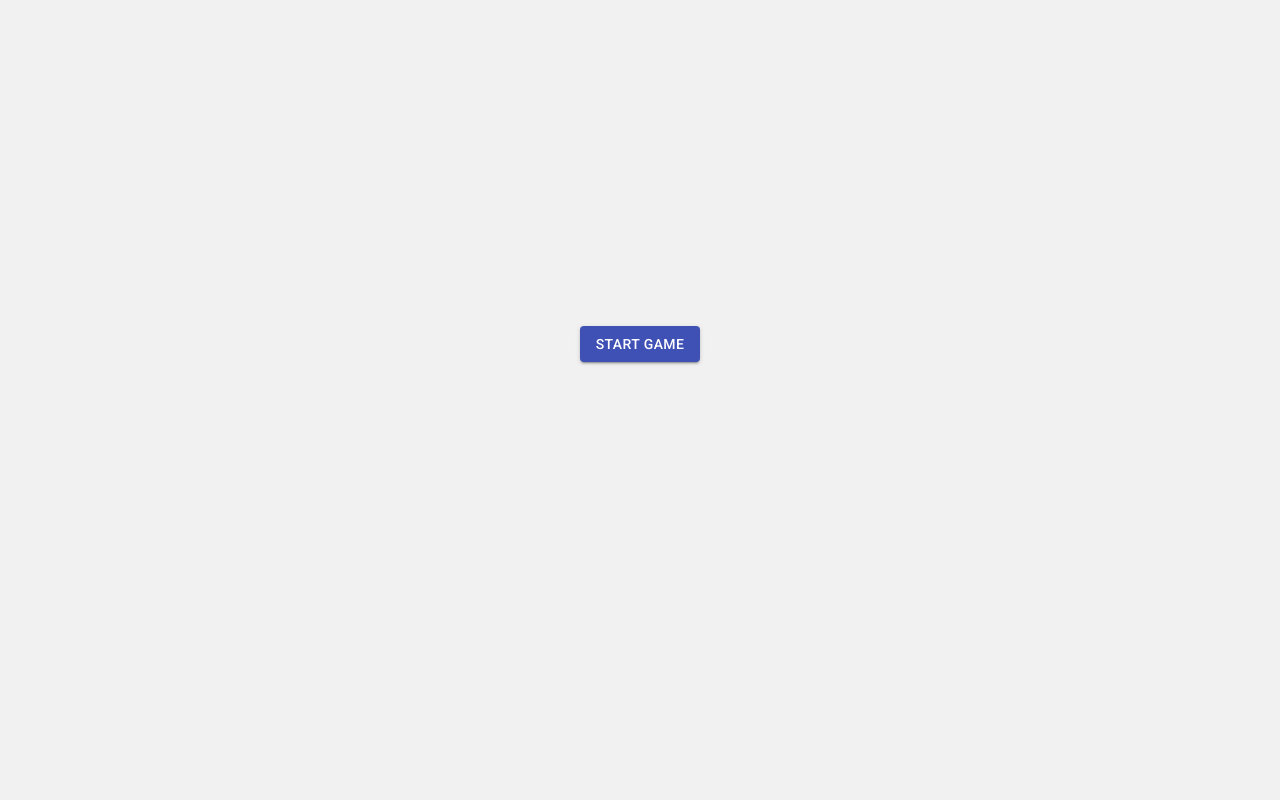
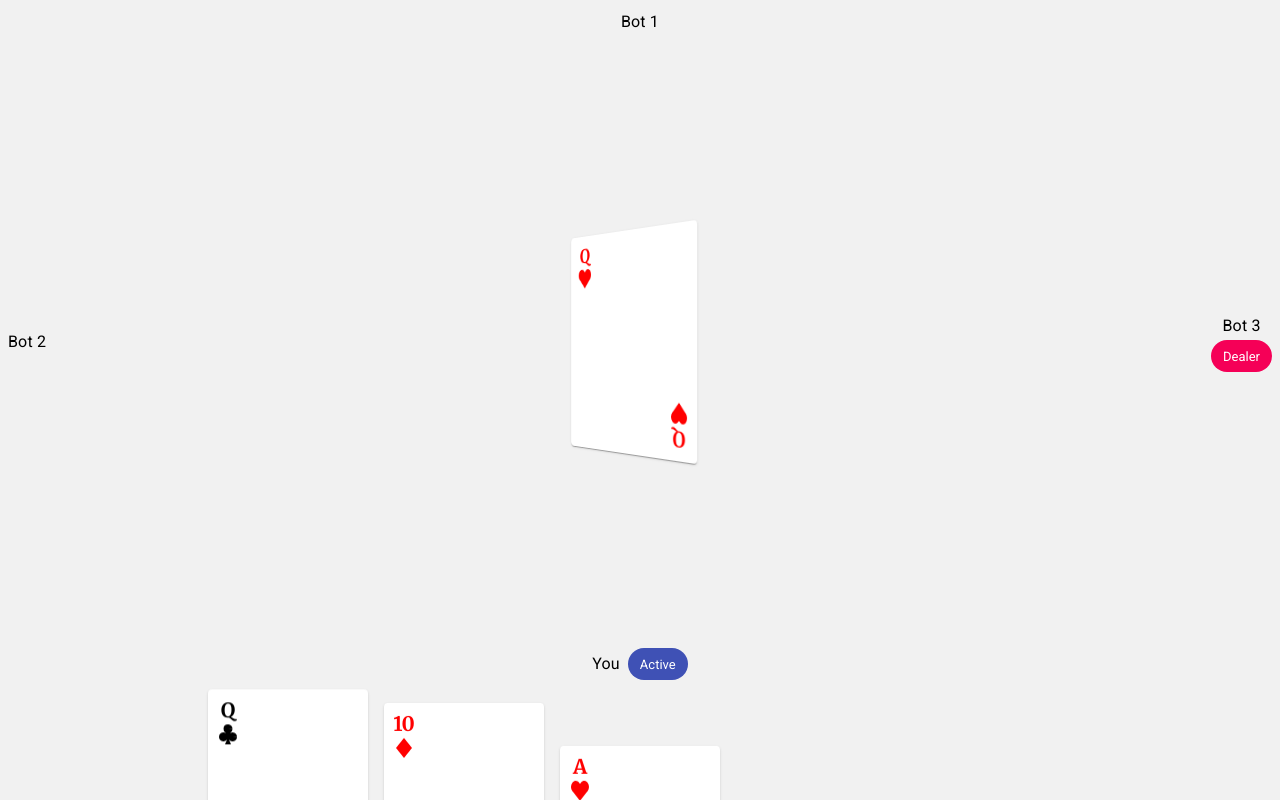
Before and after one commit to kylehoover/euchre, a React (Create React App) app in the folder client/: page / in a window 1280 px wide. Built offline with nearby package versions, Linux system fonts and the light colour scheme.

Commit message:
Improve card flip animation

```diff
--- a/client/src/components/game/Game.tsx
+++ b/client/src/components/game/Game.tsx
@@ -25,7 +25,7 @@ export function Game() {
         isCurrentUser: true,
       }),
     );
-    // dispatch(gameActions.startGame());
+    dispatch(gameActions.startGame());
     // dispatch(gameActions.dealCards());
   }, [dispatch]);
 
--- a/client/src/components/game/Hand.tsx
+++ b/client/src/components/game/Hand.tsx
@@ -4,6 +4,8 @@ import { Card } from "../../types";
 import { sortCards } from "../../gameHelpers";
 import { useAppSelector } from "../../store";
 import "./Hand.scss";
+
+const AnimatedPlayingCard = animated(PlayingCard);
 
 function getKey({ suit, value }: Card): string {
   return `${value}-${suit}`;
@@ -21,19 +23,13 @@ export function Hand() {
     from: { transform: "translateY(16rem)" },
   });
 
-  // if (hand.length === 0) {
-  //   return null;
-  // }
-
   return (
     <div className="Hand">
       {trail.map((props, index) => {
         const card = sortedHand[index];
 
         return (
-          <animated.div style={props} key={getKey(card)}>
-            <PlayingCard card={card} />
-          </animated.div>
+          <AnimatedPlayingCard card={card} style={props} key={getKey(card)} />
         );
       })}
     </div>
--- a/client/src/components/game/PlayingCard.scss
+++ b/client/src/components/game/PlayingCard.scss
@@ -1,29 +1,31 @@
 .PlayingCard {
-  background-color: white;
   box-sizing: border-box;
-  display: flex;
   font-family: "Merriweather", serif;
   font-size: 1.25rem;
   height: 14rem;
-  padding: 0.5rem;
+  perspective: 600px;
   width: 10rem;
 
   &.clubs,
   &.spades {
+    .signature {
       color: black;
+    }
   }
 
   &.diamonds,
   &.hearts {
+    .signature {
       color: red;
 
       svg {
         fill: red;
       }
     }
+  }
 
-  &.flipped {
-    background-color: #dc004e;
+  &.flipped .card {
+    transform: rotateY(-180deg);
   }
 
   svg {
@@ -31,11 +33,39 @@
     width: 1.5rem;
   }
 
+  .card {
+    height: 100%;
+    position: relative;
+    transform-style: preserve-3d;
+    transition: transform 1s;
+    width: 100%;
+  }
+
+  .back,
+  .face {
+    backface-visibility: hidden;
+    height: 100%;
+    padding: 0.5rem;
+    position: absolute;
+    width: 100%;
+  }
+
   .back {
+    background-color: #dc004e;
+    box-sizing: border-box;
+    transform: rotateY(180deg);
+
+    .border {
       border: 4px solid white;
       box-sizing: border-box;
       height: 100%;
       width: 100%;
+    }
+  }
+
+  .face {
+    box-sizing: border-box;
+    display: flex;
   }
 
   .pips {
--- a/client/src/components/game/PlayingCard.tsx
+++ b/client/src/components/game/PlayingCard.tsx
@@ -1,11 +1,12 @@
 import classNames from "classnames";
+import { Paper } from "@material-ui/core";
 import { Card, CardSuit } from "../../types";
 import { ClubIcon, DiamondIcon, HeartIcon, SpadeIcon } from "../../assets";
 import "./PlayingCard.scss";
-import { Paper } from "@material-ui/core";
 
 interface Props {
   card?: Card;
+  flipped?: boolean;
   style?: React.CSSProperties;
 }
 
@@ -23,14 +24,16 @@ function getIcon(suit: CardSuit) {
 }
 
 export function PlayingCard(props: Props) {
-  const { card, style } = props;
+  const { card, flipped = false, style } = props;
   const classes = classNames("PlayingCard", {
     [card?.suit ?? ""]: card?.suit !== undefined,
-    flipped: card === undefined,
+    flipped,
   });
 
   return (
-    <Paper className={classes} elevation={1} style={style}>
+    <div className={classes} style={style}>
+      <div className="card">
+        <Paper className="face">
           {card && (
             <>
               <div className="signature">
@@ -44,8 +47,11 @@ export function PlayingCard(props: Props) {
               </div>
             </>
           )}
-
-      {!card && <div className="back" />}
         </Paper>
+        <Paper className="back">
+          <div className="border" />
+        </Paper>
+      </div>
+    </div>
   );
 }
--- a/client/src/components/game/StartRoundDisplay.tsx
+++ b/client/src/components/game/StartRoundDisplay.tsx
@@ -107,14 +107,11 @@ export function StartRoundDisplay() {
             dispatch(gameActions.dealCards());
           }
         },
-        onStart: () => {
-          console.log(direction);
-        },
       };
     }),
   );
 
-  useChain([roundBannerRef, deckRef, springsRef]);
+  useChain([/*roundBannerRef,*/ deckRef, springsRef]);
 
   return (
     <div className="StartRoundDisplay">
@@ -125,7 +122,7 @@ export function StartRoundDisplay() {
       </animated.div>
 
       <animated.div className="deck" style={deckProps}>
-        <PlayingCard />
+        <PlayingCard flipped />
 
         {springs.map((props, index) => (
           <animated.div
@@ -136,7 +133,7 @@ export function StartRoundDisplay() {
             }}
             key={index}
           >
-            <PlayingCard />
+            <PlayingCard flipped />
           </animated.div>
         ))}
       </animated.div>
--- a/client/src/components/game/TrumpPicker.scss
+++ b/client/src/components/game/TrumpPicker.scss
@@ -1,9 +1,9 @@
 .TrumpPicker {
-  position: relative;
+  // position: relative;
 
   .PlayingCard {
-    position: absolute;
-    transform: translate(-50%, -50%);
+    // position: absolute;
+    // transform: translate(-50%, -50%);
   }
 
   .back {
--- a/client/src/components/game/TrumpPicker.tsx
+++ b/client/src/components/game/TrumpPicker.tsx
@@ -1,39 +1,29 @@
-import { animated, useSpring } from "react-spring";
+import { useEffect, useState } from "react";
+import { PlayingCard } from "./PlayingCard";
+import { delay } from "../../helpers";
 import { useAppSelector } from "../../store";
-import { PlayingCard } from "./PlayingCard";
 import "./TrumpPicker.scss";
 
-const AnimatedPlayingCard = animated(PlayingCard);
+export function TrumpPicker() {
+  const [isFlipped, setIsFlipped] = useState(true);
 
-export function TrumpPicker() {
   const card = useAppSelector((state) => {
     const { rounds } = state.game;
     return rounds[rounds.length - 1].trumpCardFromDeck;
   });
 
-  const backProps = useSpring({
-    opacity: 0,
-    transform: "perspective(600px) translate(-50%, -50%) rotateY(180deg)",
-    from: {
-      opacity: 1,
-      transform: "perspective(600px) translate(-50%, -50%) rotateY(0deg)",
-    },
-  });
-  const frontProps = useSpring({
-    opacity: 1,
-    transform:
-      "perspective(600px) translate(-50%, -50%) rotateY(180deg) rotateY(180deg)",
-    from: {
-      opacity: 0,
-      transform:
-        "perspective(600px) translate(-50%, -50%) rotateY(0deg) rotateY(180deg)",
-    },
-  });
+  useEffect(() => {
+    async function run() {
+      await delay(100);
+      setIsFlipped(false);
+    }
+
+    run();
+  }, []);
 
   return (
     <div className="TrumpPicker">
-      <AnimatedPlayingCard style={backProps} />
-      <AnimatedPlayingCard card={card} style={frontProps} />
+      <PlayingCard card={card} flipped={isFlipped} />
     </div>
   );
 }
```
Lines whose indentation alone changed are shown as unchanged.
